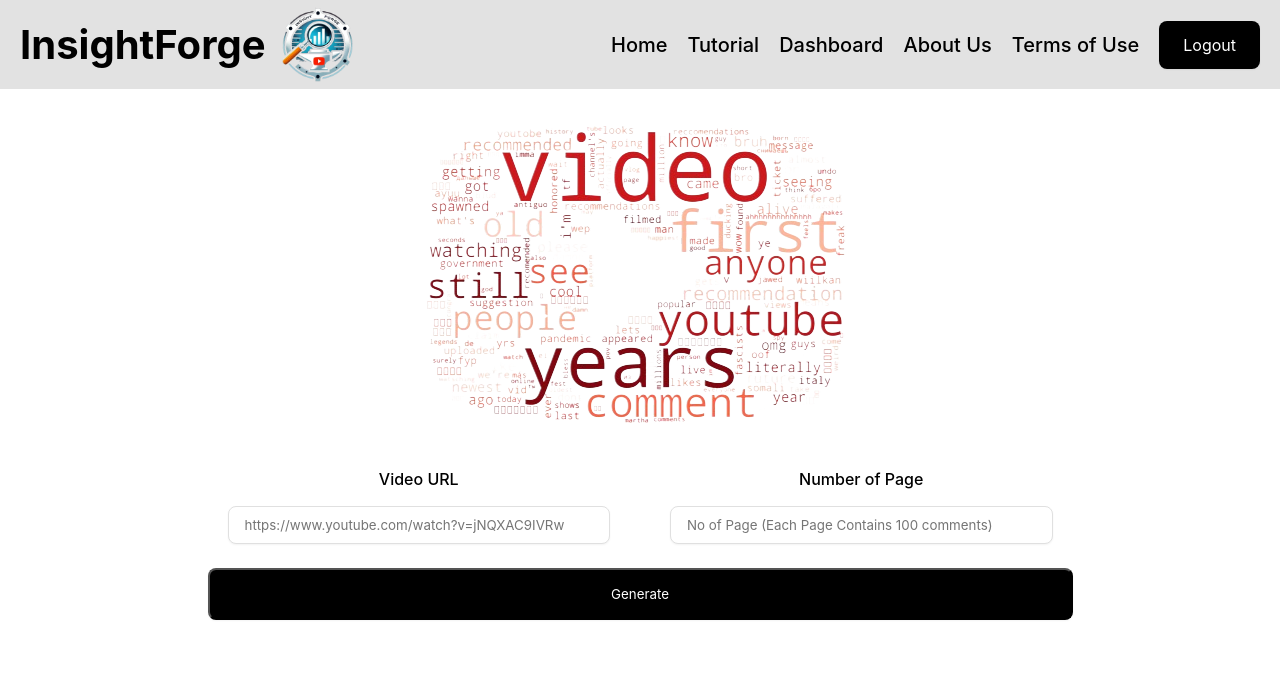
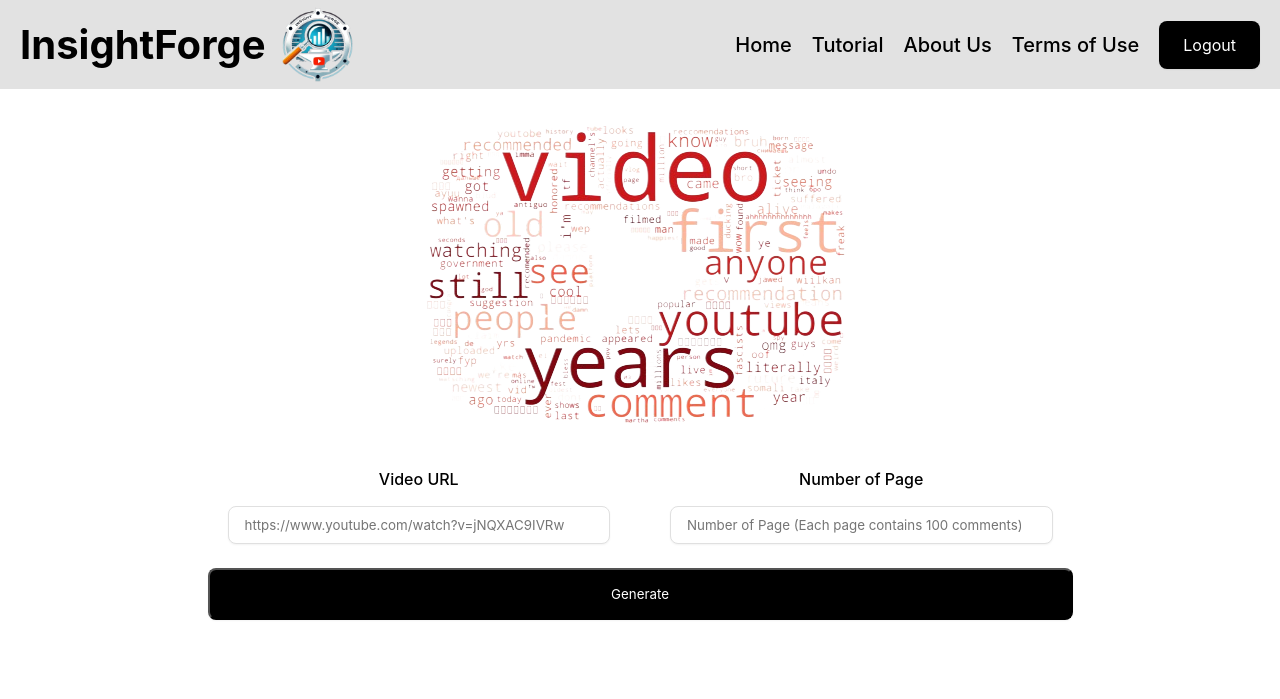
Before and after one commit to AndrewHsu0730/YouTube-Comment-Analyzer, a Flask app: page /views/home in a window 1280 px wide. Shown: the top 699 px of the page. Run offline with Flask 3, Linux system fonts and the light colour scheme; a user stored in the database is signed in; parts of the project's set-up code (start-up, migrations or seed data) failed here and were passed over.

Commit message:
Modify wording

```diff
--- a/templates/html/base.html
+++ b/templates/html/base.html
@@ -16,7 +16,6 @@
         <nav class="nav-menu">
           <a class = "nav-item" href = "{{ url_for("html.home") }}">Home</a>
           <a class = "nav-item" href="{{ url_for("html.home") }}">Tutorial</a>
-          <a class = "nav-item" href="{{ url_for("html.home") }}">Dashboard</a>
           <a class = "nav-item" href="{{ url_for("html.home")}}">About Us</a>
           <a class = "nav-item" href="{{ url_for("html.home") }}">Terms of Use</a>
           <a class = "login-button" href="http://localhost:8008/logout">Logout</a>
--- a/templates/html/dashboard.html
+++ b/templates/html/dashboard.html
@@ -1,6 +1,6 @@
 {% extends '/html/base.html' %} {% block content %}
 <h1>Analysis Report</h1>
 <h4>Dashboard</h4>
-<img src="{{ url_for('static', filename = 'images/word_cloud.png') }}" />
+<img src="{{ url_for('static', filename = 'images/word_cloud.png') }}" /><br>
 <img src="{{ url_for('static', filename = 'images/pie_chart.png') }}" />
 {% endblock %}
--- a/templates/html/home.html
+++ b/templates/html/home.html
@@ -13,7 +13,7 @@
             </div>
             <div class="input-group">
                 <label for="page-number" class="input-label">Number of Page</label>
-                <input type="number" id="page-number" class="input-field" name = "pages" placeholder="No of Page (Each Page Contains 100 comments)" aria-label="Enter number of pages" required/>
+                <input type="number" id="page-number" class="input-field" name = "pages" placeholder="Number of Page (Each page contains 100 comments)" aria-label="Enter number of pages" required/>
             </div>
             </div>
         <button class="generate-button" type="submit">Generate</button>
```
